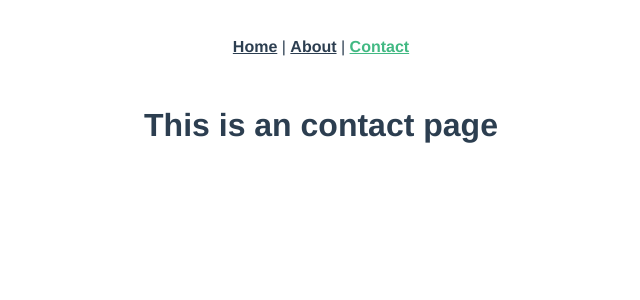
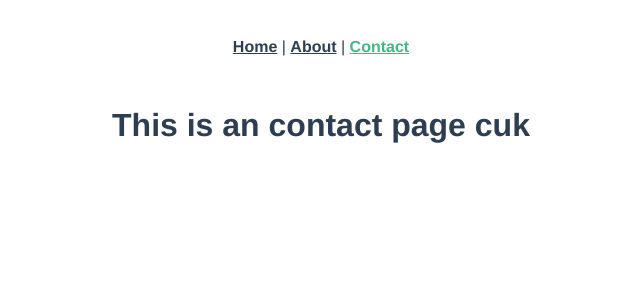
Before and after one commit to ahmadshobirin/untukyusron, a Vue app: page /contact in a window 1280 px wide. Shown: the top 300 px of the page, without its empty margins (319-959 px from the left). Built offline with nearby package versions, Linux system fonts and the light colour scheme.

Commit message:
:sparkles: test

```diff
--- a/src/views/Contact.vue
+++ b/src/views/Contact.vue
@@ -1,5 +1,5 @@
 <template>
   <div class="about">
-    <h1>This is an contact page</h1>
+    <h1>This is an contact page cuk</h1>
   </div>
 </template>
```
